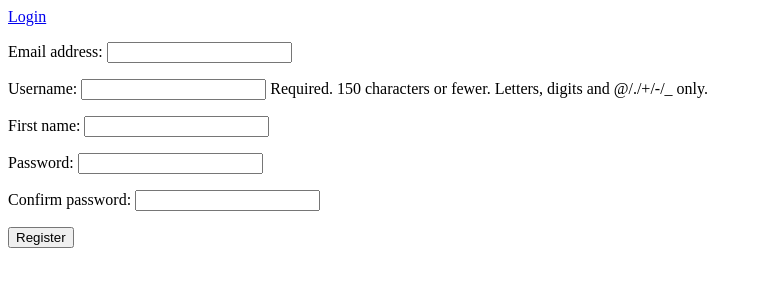
After one commit to Prajapatankit8875/social_media_book, a Django app: page /users/register/ in a window 1280 px wide. The commit adds this page. Shown: the top 300 px of the page, without its empty margins (0-762 px from the left). Run offline with Django 5.2, Linux system fonts and the light colour scheme.

Commit message:
register successful

```diff
--- a/users/forms.py
+++ b/users/forms.py
@@ -1,5 +1,18 @@
 from django import forms
+from django.contrib.auth.models import User
 
 class LoginForm(forms.Form):
     username = forms.CharField()
     password = forms.CharField(widget=forms.PasswordInput)
+
+class UserRegistrationForm(forms.ModelForm):
+    password = forms.CharField(label='Password',widget=forms.PasswordInput)
+    password2 = forms.CharField(label='Confirm password',widget=forms.PasswordInput)
+
+    class Meta:
+        model = User
+        fields = {'username','email','first_name'}
+    def check_password(self):
+        if self.cleaned_data['password'] != self.cleaned_data['password2']:
+            raise forms.ValidationError('Password do not match')
+        return self.cleaned_data['password2']
--- a/users/templates/users/login.html
+++ b/users/templates/users/login.html
@@ -1,5 +1,6 @@
 <form method="POST">
     {% csrf_token %}
     {{ form.as_p}}
-    <input type="Login">
+    <input type="Submit">
 </form>
+<p><a href="{% url 'password_reset' %}">Forgot password? Click here to password</a></p>
--- /dev/null
+++ b/users/templates/users/password_reset_complete.html
@@ -0,0 +1,4 @@
+{% extends "users/base.html.html" %}
+{% block body %}
+<h1>Your Password have been successfully reset </h1>
+{% endblock %}
--- /dev/null
+++ b/users/templates/users/register.html
@@ -0,0 +1,8 @@
+{% extends "users/base.html" %}
+{% block body %}
+<form method="POST">
+    {% csrf_token %}
+    {{ user_form.as_p}}
+    <button type="Submit">Register</button>
+</form>
+{% endblock  %}
--- /dev/null
+++ b/users/templates/users/register_done.html
@@ -0,0 +1,4 @@
+{% extends "users/base.html" %}
+{% block body %}
+<h1>Registration successfully</h1>
+{% endblock  %}
--- a/users/urls.py
+++ b/users/urls.py
@@ -16,4 +16,7 @@ urlpatterns = [
          name='password_reset_done'),
     path('reset/<uidb64>/<token>',auth_view.PasswordResetConfirmView.as_view(template_name='users/password_reset_comfirm'),
          name='password_reset_confirm'),
+     path('reset/done/', auth_view.PasswordResetCompleteView.as_view(template_name='users/password_reset_complete'),
+          name='password_reset_compelete'),
+     path('register/',views.register,name='register'),
 ]
--- a/users/views.py
+++ b/users/views.py
@@ -1,7 +1,7 @@
 from django.http import HttpResponse
 from django.shortcuts import render
 from django.contrib.auth import authenticate, login
-from.forms import LoginForm
+from.forms import LoginForm, UserRegistrationForm
 from django.contrib.auth.decorators import login_required
 # Create your views here.
 def user_login(request):
@@ -26,3 +26,15 @@ def user_login(request):
 @login_required
 def index(request):
     return render(request,'users/index.html')
+
+def register(request):
+    if request.method == 'POST':
+        user_form = UserRegistrationForm(request.POST)
+        if user_form.is_valid():
+            new_user = user_form.save(commit=False)
+            new_user.set_password(user_form.cleaned_data['password'])
+            new_user.save()
+            return render('request','users/register_done.html')
+    else:
+        user_form =UserRegistrationForm()
+    return render(request, 'users/register.html', {'user_form':user_form})
```
Also changed, not shown: db.sqlite3.
